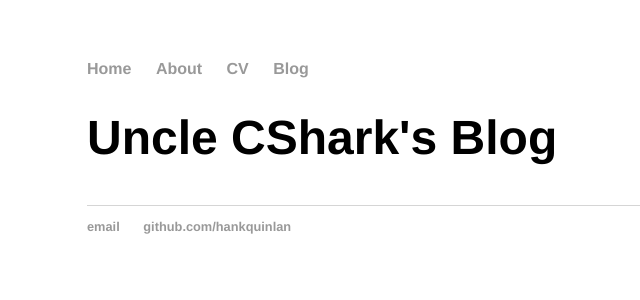
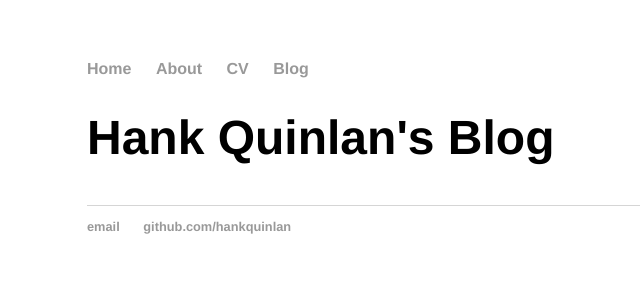
Before and after one commit to UncleCShark/UncleCShark.github.io, a Jekyll site: the page built from blog/index.html, in a window 1280 px wide. Shown: the top 300 px of the page, without its empty margins (105-745 px from the left). Built offline with Jekyll 4.4.1, drawn with Linux system fonts in a browser that asks for light colours.

Commit message:
Update index.html

```diff
--- a/blog/index.html
+++ b/blog/index.html
@@ -1,10 +1,12 @@
 ---
 layout: default
-title: Uncle CShark's Blog
+title: Hank Quinlan's Blog
 ---
 <h1>{{ page.title }}</h1>
 <ul class="posts">
-{% for post in site.posts %}
-  <li><span>{{ post.date | date_to_string }}</span> » <a href="{{ post.url }}" title="{{ post.title }}">{{ post.title }}</a></li>
-{% endfor %}
+
+  {% for post in site.posts %}
+    <li><span>{{ post.date | date_to_string }}</span> &raquo; <a href="{{ post.url }}" title="{{ post.title }}">{{ post.title }}</a></li>
+  {% endfor %}
+
 </ul>
```
